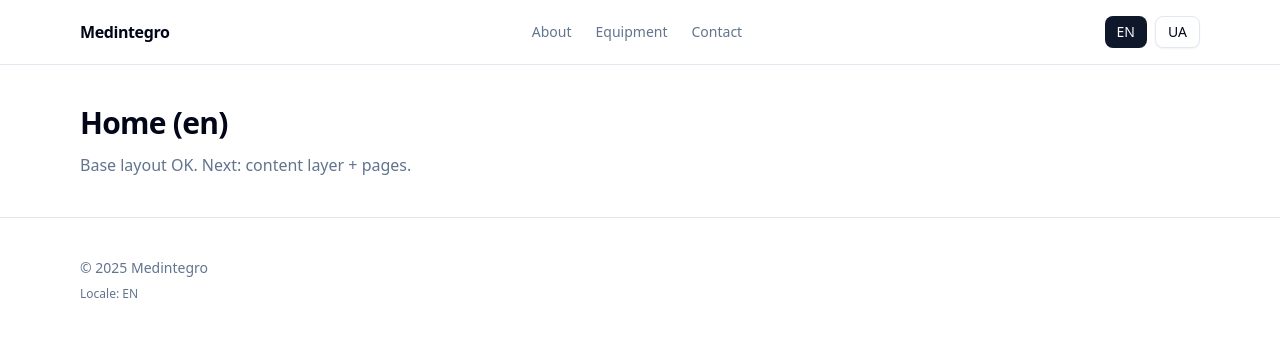
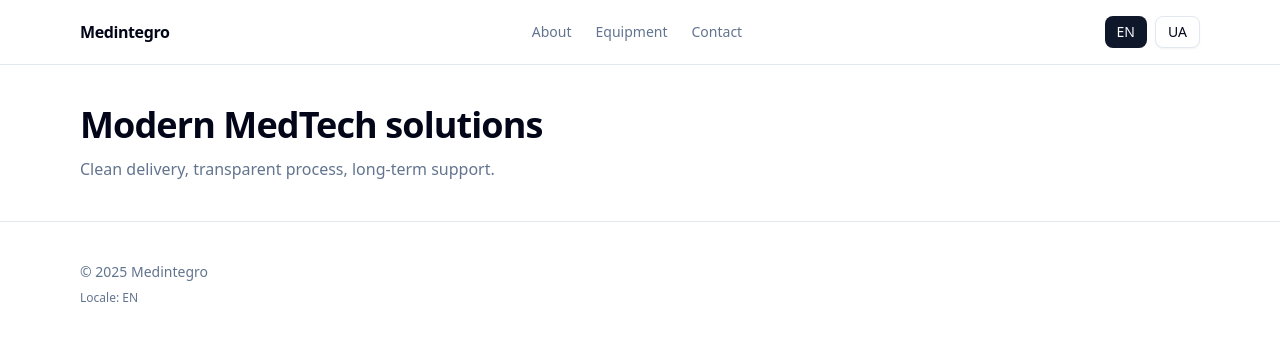
Before and after one commit to romahawk/medintegro-web-next, a Next.js app: page /en in a window 1280 px wide. Shown: the top 340 px of the page. Built offline with nearby package versions, Linux system fonts and the light colour scheme.

Commit message:
feat: add typed content layer with getPage (en/ua)

```diff
--- a/src/app/[locale]/(site)/page.tsx
+++ b/src/app/[locale]/(site)/page.tsx
@@ -1,4 +1,5 @@
 import type { Locale } from "@/lib/i18n/locales";
+import { getPage } from "@/lib/content/getPage";
 
 export default async function HomePage({
   params,
@@ -6,15 +7,16 @@ export default async function HomePage({
   params: Promise<{ locale: Locale }>;
 }) {
   const { locale } = await params;
+  const page = await getPage(locale, "home");
+
+  if (page.slug !== "home") throw new Error("Content mismatch: expected home");
 
   return (
     <main className="mx-auto w-full max-w-6xl px-4 py-10">
-      <h1 className="text-3xl font-semibold tracking-tight">
-        Home ({locale})
-      </h1>
-      <p className="mt-3 text-muted-foreground">
-        Base layout OK. Next: content layer + pages.
-      </p>
+      <h1 className="text-4xl font-semibold tracking-tight">{page.hero.title}</h1>
+      {page.hero.subtitle ? (
+        <p className="mt-3 text-muted-foreground">{page.hero.subtitle}</p>
+      ) : null}
     </main>
   );
 }
--- /dev/null
+++ b/src/lib/content/en/pages/about.ts
@@ -0,0 +1,20 @@
+import type { SimplePageContent } from "@/lib/content/types";
+
+const about: SimplePageContent = {
+  slug: "about",
+  locale: "en",
+  seo: {
+    title: "About — Medintegro",
+    description: "Who we are and how we work.",
+  },
+  header: {
+    title: "About",
+    subtitle: "We deliver MedTech projects with clarity and control.",
+  },
+  sections: [
+    { body: "We focus on predictable delivery, clear documentation, and practical integration." },
+    { title: "What we do", body: "Equipment supply, integration, training, and ongoing service." },
+  ],
+};
+
+export default about;
--- /dev/null
+++ b/src/lib/content/en/pages/contact.ts
@@ -0,0 +1,20 @@
+import type { SimplePageContent } from "@/lib/content/types";
+
+const contact: SimplePageContent = {
+  slug: "contact",
+  locale: "en",
+  seo: {
+    title: "Contact — Medintegro",
+    description: "Get in touch with our team.",
+  },
+  header: {
+    title: "Contact",
+    subtitle: "Send a message — we reply fast.",
+  },
+  sections: [
+    { body: "Email: info@yourdomain.com" },
+    { body: "Phone: +XX XXX XXX XXX" },
+  ],
+};
+
+export default contact;
--- /dev/null
+++ b/src/lib/content/en/pages/equipment.ts
@@ -0,0 +1,19 @@
+import type { SimplePageContent } from "@/lib/content/types";
+
+const equipment: SimplePageContent = {
+  slug: "equipment",
+  locale: "en",
+  seo: {
+    title: "Equipment — Medintegro",
+    description: "Equipment and solutions.",
+  },
+  header: {
+    title: "Equipment",
+    subtitle: "Products and integrated solutions we deliver.",
+  },
+  sections: [
+    { body: "This page will list categories, brands, and typical project configurations." },
+  ],
+};
+
+export default equipment;
--- /dev/null
+++ b/src/lib/content/en/pages/home.ts
@@ -0,0 +1,28 @@
+import type { HomeContent } from "@/lib/content/types";
+
+const home: HomeContent = {
+  slug: "home",
+  locale: "en",
+  seo: {
+    title: "Medintegro — Modern MedTech Solutions",
+    description: "Corporate overview, equipment, and services.",
+  },
+  hero: {
+    title: "Modern MedTech solutions",
+    subtitle: "Clean delivery, transparent process, long-term support.",
+    primaryCta: { label: "Explore equipment", href: "/equipment" },
+    secondaryCta: { label: "Contact", href: "/contact" },
+  },
+  features: [
+    { title: "Turnkey projects", description: "From planning to commissioning." },
+    { title: "Reliable vendors", description: "Proven brands and integration partners." },
+    { title: "Long-term support", description: "Training, service, maintenance." },
+  ],
+  cta: {
+    title: "Need a quick consultation?",
+    description: "Tell us your scope and timeline.",
+    button: { label: "Get in touch", href: "/contact" },
+  },
+};
+
+export default home;
--- /dev/null
+++ b/src/lib/content/getPage.ts
@@ -0,0 +1,30 @@
+import type { Locale } from "@/lib/i18n/locales";
+import type { PageContent, PageSlug } from "./types";
+
+type Loader = () => Promise<{ default: PageContent }>;
+
+// Registry = single source of truth for where content lives
+const registry: Record<Locale, Record<PageSlug, Loader>> = {
+  en: {
+    home: () => import("@/lib/content/en/pages/home"),
+    about: () => import("@/lib/content/en/pages/about"),
+    equipment: () => import("@/lib/content/en/pages/equipment"),
+    contact: () => import("@/lib/content/en/pages/contact"),
+  },
+  ua: {
+    home: () => import("@/lib/content/ua/pages/home"),
+    about: () => import("@/lib/content/ua/pages/about"),
+    equipment: () => import("@/lib/content/ua/pages/equipment"),
+    contact: () => import("@/lib/content/ua/pages/contact"),
+  },
+};
+
+export async function getPage(locale: Locale, slug: PageSlug): Promise<PageContent> {
+  const loader = registry[locale]?.[slug];
+  if (!loader) {
+    throw new Error(`Missing content for locale="${locale}" slug="${slug}"`);
+  }
+
+  const mod = await loader();
+  return mod.default;
+}
--- /dev/null
+++ b/src/lib/content/types.ts
@@ -0,0 +1,35 @@
+import type { Locale } from "@/lib/i18n/locales";
+
+export type PageSlug = "home" | "about" | "equipment" | "contact";
+
+export type Seo = {
+  title: string;
+  description: string;
+  ogImage?: string; // e.g. "/og-default.png"
+};
+
+export type LinkItem = { label: string; href: string };
+
+export type HomeContent = {
+  slug: "home";
+  locale: Locale;
+  seo: Seo;
+  hero: {
+    title: string;
+    subtitle?: string;
+    primaryCta?: LinkItem;
+    secondaryCta?: LinkItem;
+  };
+  features?: Array<{ title: string; description: string }>;
+  cta?: { title: string; description?: string; button?: LinkItem };
+};
+
+export type SimplePageContent = {
+  slug: Exclude<PageSlug, "home">;
+  locale: Locale;
+  seo: Seo;
+  header: { title: string; subtitle?: string };
+  sections: Array<{ title?: string; body: string }>;
+};
+
+export type PageContent = HomeContent | SimplePageContent;
--- /dev/null
+++ b/src/lib/content/ua/pages/about.ts
@@ -0,0 +1,20 @@
+import type { SimplePageContent } from "@/lib/content/types";
+
+const about: SimplePageContent = {
+  slug: "about",
+  locale: "ua",
+  seo: {
+    title: "Про нас — Medintegro",
+    description: "Хто ми і як працюємо.",
+  },
+  header: {
+    title: "Про нас",
+    subtitle: "Постачаємо та інтегруємо MedTech рішення з контролем якості.",
+  },
+  sections: [
+    { body: "Фокус — на передбачуваній реалізації, документації та практичній інтеграції." },
+    { title: "Що робимо", body: "Постачання, інтеграція, навчання, сервіс." },
+  ],
+};
+
+export default about;
--- /dev/null
+++ b/src/lib/content/ua/pages/contact.ts
@@ -0,0 +1,20 @@
+import type { SimplePageContent } from "@/lib/content/types";
+
+const contact: SimplePageContent = {
+  slug: "contact",
+  locale: "ua",
+  seo: {
+    title: "Контакти — Medintegro",
+    description: "Звʼяжіться з нами.",
+  },
+  header: {
+    title: "Контакти",
+    subtitle: "Напишіть нам — відповідаємо швидко.",
+  },
+  sections: [
+    { body: "Email: info@yourdomain.com" },
+    { body: "Телефон: +XX XXX XXX XXX" },
+  ],
+};
+
+export default contact;
--- /dev/null
+++ b/src/lib/content/ua/pages/equipment.ts
@@ -0,0 +1,19 @@
+import type { SimplePageContent } from "@/lib/content/types";
+
+const equipment: SimplePageContent = {
+  slug: "equipment",
+  locale: "ua",
+  seo: {
+    title: "Обладнання — Medintegro",
+    description: "Обладнання та рішення.",
+  },
+  header: {
+    title: "Обладнання",
+    subtitle: "Категорії, бренди та типові конфігурації.",
+  },
+  sections: [
+    { body: "Тут буде перелік категорій і рішень (MVP — статичний контент)." },
+  ],
+};
+
+export default equipment;
--- /dev/null
+++ b/src/lib/content/ua/pages/home.ts
@@ -0,0 +1,28 @@
+import type { HomeContent } from "@/lib/content/types";
+
+const home: HomeContent = {
+  slug: "home",
+  locale: "ua",
+  seo: {
+    title: "Medintegro — сучасні медтех рішення",
+    description: "Огляд компанії, обладнання та послуги.",
+  },
+  hero: {
+    title: "Сучасні MedTech рішення",
+    subtitle: "Прозорий процес, швидка доставка, довгострокова підтримка.",
+    primaryCta: { label: "Обладнання", href: "/equipment" },
+    secondaryCta: { label: "Контакти", href: "/contact" },
+  },
+  features: [
+    { title: "Проєкти під ключ", description: "Від планування до запуску." },
+    { title: "Надійні бренди", description: "Перевірені виробники та інтегратори." },
+    { title: "Сервіс і навчання", description: "Підтримка, сервіс, навчання персоналу." },
+  ],
+  cta: {
+    title: "Потрібна консультація?",
+    description: "Опишіть задачу та терміни — відповімо швидко.",
+    button: { label: "Написати", href: "/contact" },
+  },
+};
+
+export default home;
```
